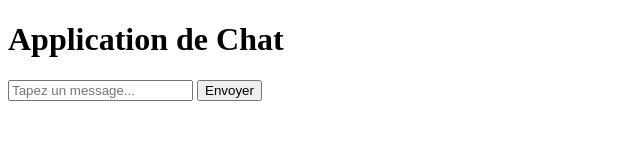
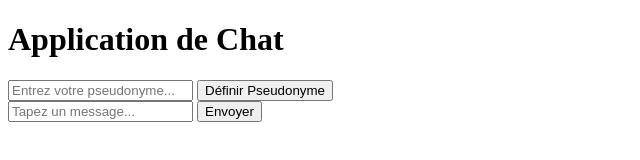
Before and after one commit to caperuisseau/newer-message, a website: page public/index.html in a window 1280 px wide. Shown: the whole page, without its empty margins (0-640 px from the left). Drawn offline with nearby package versions, Linux system fonts and the light colour scheme; no server answers.

Commit message:
Update index.html

```diff
--- a/public/index.html
+++ b/public/index.html
@@ -3,12 +3,15 @@
 <head>
     <meta charset="UTF-8">
     <meta name="viewport" content="width=device-width, initial-scale=1.0">
-    <title>Simple Chat App</title>
+    <title>Application de Chat Simple</title>
     <script src="https://cdn.socket.io/4.6.1/socket.io.min.js"></script>
     <script src="app.js" defer></script>
 </head>
 <body>
     <h1>Application de Chat</h1>
+    <input id="username" placeholder="Entrez votre pseudonyme..." />
+    <button id="setUser">Définir Pseudonyme</button>
+    <br>
     <input id="message" placeholder="Tapez un message..." />
     <button id="send">Envoyer</button>
     <ul id="messages"></ul>
```
